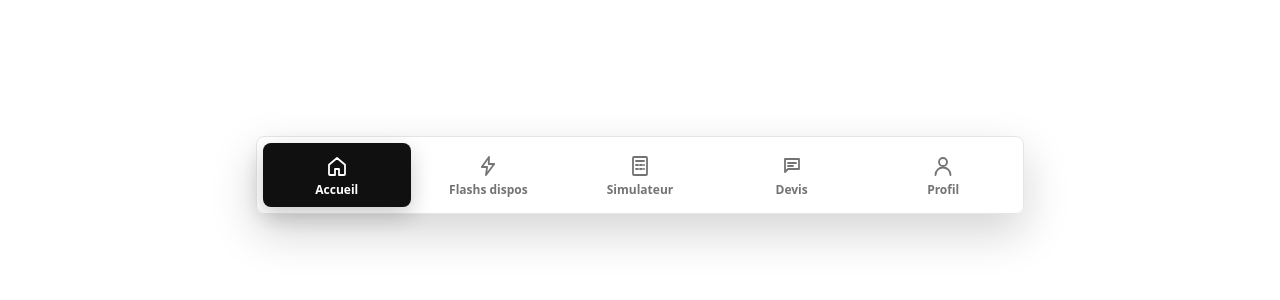
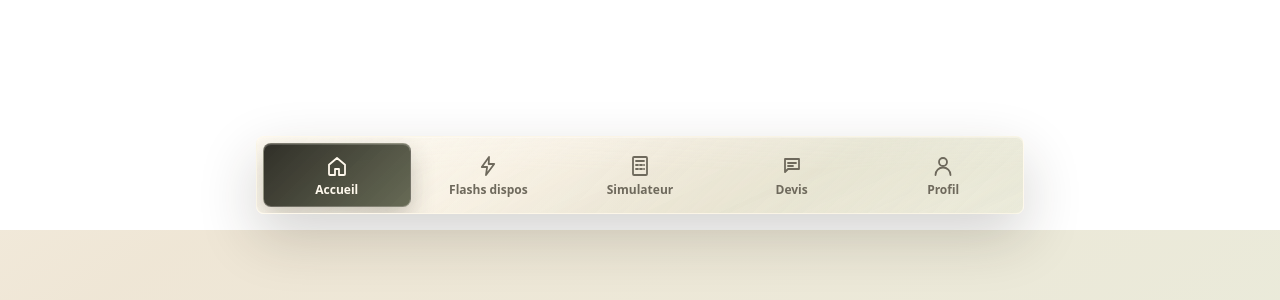
Before and after one commit to Mahmoudisab-blip/bgrumpy-site, a Next.js app: page / in a window 1280 px wide. Shown: the part 570-870 px from the top of the page. Built offline with nearby package versions, Linux system fonts and the light colour scheme.

Commit message:
auto save 2026-04-18 11:01:34

```diff
--- a/src/app/globals.css
+++ b/src/app/globals.css
@@ -1,6 +1,25 @@
 @import "tailwindcss";
 
 @layer base {
+  :root {
+    --ink: #191812;
+    --ink-soft: #373427;
+    --muted: #6e695c;
+    --paper: #f7f0e4;
+    --paper-soft: #eee3d2;
+    --paper-glow: #fff9ed;
+    --sage: #9aa082;
+    --sage-dark: #626a4f;
+    --sage-light: #d9ddc6;
+    --mineral: #ded2bb;
+    --glass-fill: rgba(247, 239, 224, 0.64);
+    --glass-fill-strong: rgba(250, 245, 235, 0.78);
+    --glass-border: rgba(255, 249, 235, 0.64);
+    --glass-sage-border: rgba(183, 193, 158, 0.38);
+    --glass-shadow: 0 20px 55px rgba(51, 45, 32, 0.13);
+    --glass-shadow-soft: 0 12px 34px rgba(51, 45, 32, 0.09);
+  }
+
   * {
     box-sizing: border-box;
   }
@@ -9,6 +28,260 @@
   body {
     margin: 0;
     min-height: 100%;
-    background: #ffffff;
+    background:
+      linear-gradient(145deg, rgba(252, 247, 237, 0.96), rgba(238, 229, 212, 0.9) 52%, rgba(229, 232, 214, 0.72)),
+      var(--paper);
+    color: var(--ink);
+  }
+
+  body {
+    min-height: 100vh;
+  }
+
+  ::selection {
+    background: rgba(154, 160, 130, 0.32);
+    color: var(--ink);
   }
 }
+
+@layer components {
+  .container-wide {
+    width: min(calc(100% - 2rem), 1180px);
+    margin-inline: auto;
+  }
+
+  .section-space {
+    padding-block: clamp(4.5rem, 8vw, 8rem);
+  }
+
+  .hairline {
+    border-color: rgba(219, 207, 183, 0.64);
+  }
+
+  .eyebrow {
+    color: var(--sage-dark);
+    font-size: 0.72rem;
+    font-weight: 900;
+    letter-spacing: 0;
+    text-transform: uppercase;
+  }
+
+  .panel,
+  .glass-card,
+  .glass-panel,
+  .glass-control,
+  .glass-nav {
+    position: relative;
+    overflow: hidden;
+    border: 1px solid var(--glass-border);
+    background:
+      linear-gradient(135deg, rgba(255, 250, 239, 0.72), rgba(238, 229, 211, 0.52) 48%, rgba(218, 224, 199, 0.34)),
+      var(--glass-fill);
+    box-shadow: var(--glass-shadow);
+    backdrop-filter: blur(12px) saturate(1.08);
+    -webkit-backdrop-filter: blur(12px) saturate(1.08);
+  }
+
+  .panel,
+  .glass-card,
+  .glass-panel,
+  .glass-control {
+    border-radius: 8px;
+  }
+
+  .panel,
+  .glass-card,
+  .glass-panel {
+    box-shadow:
+      inset 0 1px 0 rgba(255, 252, 244, 0.46),
+      var(--glass-shadow);
+  }
+
+  .panel::before,
+  .glass-card::before,
+  .glass-panel::before,
+  .glass-control::before,
+  .glass-nav::before {
+    content: "";
+    position: absolute;
+    inset: 0;
+    z-index: 0;
+    pointer-events: none;
+    background:
+      linear-gradient(155deg, rgba(255, 252, 244, 0.36), rgba(255, 252, 244, 0.08) 34%, rgba(173, 184, 145, 0.16) 68%, transparent),
+      linear-gradient(180deg, rgba(255, 255, 255, 0.2), transparent 42%);
+    opacity: 0.78;
+  }
+
+  .panel > *,
+  .glass-card > *,
+  .glass-panel > *,
+  .glass-control > *,
+  .glass-nav > * {
+    position: relative;
+    z-index: 1;
+  }
+
+  .glass-card {
+    box-shadow:
+      inset 0 1px 0 rgba(255, 252, 244, 0.5),
+      0 18px 46px rgba(51, 45, 32, 0.12);
+  }
+
+  .glass-card-dark {
+    border-color: rgba(255, 249, 235, 0.16);
+    background:
+      linear-gradient(145deg, rgba(255, 250, 236, 0.12), rgba(154, 160, 130, 0.1)),
+      rgba(255, 255, 255, 0.06);
+    box-shadow:
+      inset 0 1px 0 rgba(255, 255, 255, 0.12),
+      0 18px 40px rgba(0, 0, 0, 0.2);
+  }
+
+  .glass-frame {
+    border: 1px solid rgba(255, 249, 235, 0.22);
+    border-radius: 8px;
+    box-shadow:
+      inset 0 1px 0 rgba(255, 255, 255, 0.18),
+      0 20px 48px rgba(0, 0, 0, 0.18);
+  }
+
+  .glass-nav {
+    border-color: rgba(255, 249, 235, 0.68);
+    border-radius: 8px;
+    background:
+      linear-gradient(135deg, rgba(255, 250, 239, 0.76), rgba(238, 229, 211, 0.58) 52%, rgba(210, 218, 190, 0.36)),
+      rgba(247, 239, 224, 0.68);
+    box-shadow:
+      inset 0 1px 0 rgba(255, 252, 244, 0.58),
+      0 22px 58px rgba(42, 37, 26, 0.2);
+  }
+
+  .glass-nav-link {
+    border: 1px solid transparent;
+    border-radius: 8px;
+    color: var(--muted);
+  }
+
+  .glass-nav-link:hover {
+    border-color: rgba(183, 193, 158, 0.28);
+    background: rgba(255, 250, 240, 0.42);
+    color: var(--ink);
+  }
+
+  .glass-nav-link-active {
+    border-color: rgba(255, 249, 235, 0.3);
+    background:
+      linear-gradient(135deg, rgba(35, 34, 27, 0.94), rgba(83, 88, 66, 0.88));
+    color: var(--paper-glow);
+    box-shadow:
+      inset 0 1px 0 rgba(255, 252, 244, 0.18),
+      0 10px 24px rgba(42, 37, 26, 0.24);
+  }
+
+  .glass-control {
+    box-shadow:
+      inset 0 1px 0 rgba(255, 252, 244, 0.42),
+      var(--glass-shadow-soft);
+  }
+
+  .glass-chip {
+    border: 1px solid rgba(255, 249, 235, 0.56);
+    border-radius: 8px;
+    background: rgba(247, 239, 224, 0.58);
+    box-shadow: inset 0 1px 0 rgba(255, 252, 244, 0.44);
+    backdrop-filter: blur(8px);
+    -webkit-backdrop-filter: blur(8px);
+  }
+
+  .btn {
+    display: inline-flex;
+    min-height: 2.75rem;
+    align-items: center;
+    justify-content: center;
+    gap: 0.5rem;
+    border-radius: 8px;
+    border: 1px solid rgba(255, 249, 235, 0.56);
+    padding: 0.75rem 1.05rem;
+    font-size: 0.9rem;
+    font-weight: 900;
+    line-height: 1;
+    letter-spacing: 0;
+    transition:
+      transform 180ms ease,
+      border-color 180ms ease,
+      background 180ms ease,
+      box-shadow 180ms ease,
+      color 180ms ease;
+    backdrop-filter: blur(10px) saturate(1.06);
+    -webkit-backdrop-filter: blur(10px) saturate(1.06);
+  }
+
+  .btn:hover {
+    transform: translateY(-1px);
+  }
+
+  .btn-primary {
+    border-color: rgba(255, 249, 235, 0.26);
+    background:
+      linear-gradient(135deg, rgba(33, 32, 25, 0.94), rgba(88, 93, 68, 0.88));
+    color: var(--paper-glow);
+    box-shadow:
+      inset 0 1px 0 rgba(255, 252, 244, 0.16),
+      0 16px 32px rgba(47, 42, 31, 0.2);
+  }
+
+  .btn-primary:hover {
+    border-color: rgba(255, 249, 235, 0.38);
+    background:
+      linear-gradient(135deg, rgba(26, 25, 20, 0.96), rgba(99, 106, 77, 0.9));
+  }
+
+  .btn-secondary {
+    background:
+      linear-gradient(135deg, rgba(255, 250, 239, 0.68), rgba(225, 231, 207, 0.38)),
+      rgba(247, 239, 224, 0.58);
+    color: var(--ink);
+    box-shadow:
+      inset 0 1px 0 rgba(255, 252, 244, 0.46),
+      var(--glass-shadow-soft);
+  }
+
+  .input-field {
+    display: block;
+    width: 100%;
+    margin-top: 0.55rem;
+    border: 1px solid rgba(255, 249, 235, 0.62);
+    border-radius: 8px;
+    background:
+      linear-gradient(135deg, rgba(255, 250, 239, 0.66), rgba(226, 231, 208, 0.26)),
+      rgba(247, 239, 224, 0.58);
+    box-shadow:
+      inset 0 1px 0 rgba(255, 252, 244, 0.42),
+      0 10px 24px rgba(51, 45, 32, 0.07);
+    color: var(--ink);
+    outline: none;
+    padding: 0.85rem 1rem;
+    transition:
+      border-color 180ms ease,
+      box-shadow 180ms ease,
+      background 180ms ease;
+    backdrop-filter: blur(8px);
+    -webkit-backdrop-filter: blur(8px);
+  }
+
+  .input-field::placeholder {
+    color: rgba(110, 105, 92, 0.68);
+  }
+
+  .input-field:focus {
+    border-color: rgba(98, 106, 79, 0.52);
+    background:
+      linear-gradient(135deg, rgba(255, 250, 239, 0.76), rgba(226, 231, 208, 0.34)),
+      rgba(247, 239, 224, 0.66);
+    box-shadow:
+      inset 0 1px 0 rgba(255, 252, 244, 0.5),
+      0 0 0 4px rgba(154, 160, 130, 0.16),
+      0 14px 30px rgba(51, 45, 32, 0.1);
+  }
+}
--- a/src/components/Navbar.tsx
+++ b/src/components/Navbar.tsx
@@ -40,7 +40,7 @@ export default function Navbar() {
   return (
     <nav
       aria-label="Navigation principale"
-      className="fixed bottom-[calc(1rem_+_env(safe-area-inset-bottom))] left-1/2 z-50 w-[calc(100%_-_1rem)] max-w-3xl -translate-x-1/2 rounded-lg border border-neutral-200 bg-white/92 p-1.5 shadow-[0_18px_45px_rgba(16,16,16,0.18)] backdrop-blur-xl"
+      className="glass-nav fixed bottom-[calc(1rem_+_env(safe-area-inset-bottom))] left-1/2 z-50 w-[calc(100%_-_1rem)] max-w-3xl -translate-x-1/2 p-1.5"
     >
       <ul className="grid grid-cols-5 gap-1">
         {navItems.map((item) => {
@@ -53,10 +53,8 @@ export default function Navbar() {
               <Link
                 href={item.href}
                 aria-current={isActive ? "page" : undefined}
-                className={`flex min-h-16 flex-col items-center justify-center gap-1 rounded-lg px-1 text-center text-[0.68rem] font-bold leading-tight transition focus-visible:outline focus-visible:outline-2 focus-visible:outline-offset-2 focus-visible:outline-[#d72d2d] sm:text-xs ${
-                  isActive
-                    ? "bg-[#101010] text-white shadow-[0_8px_22px_rgba(16,16,16,0.22)]"
-                    : "text-neutral-500 hover:bg-neutral-100 hover:text-neutral-950"
+                className={`glass-nav-link flex min-h-16 flex-col items-center justify-center gap-1 px-1 text-center text-[0.68rem] font-bold leading-tight transition focus-visible:outline focus-visible:outline-2 focus-visible:outline-offset-2 focus-visible:outline-[color:var(--sage-dark)] sm:text-xs ${
+                  isActive ? "glass-nav-link-active" : ""
                 }`}
               >
                 <NavIcon name={item.icon} />
```
